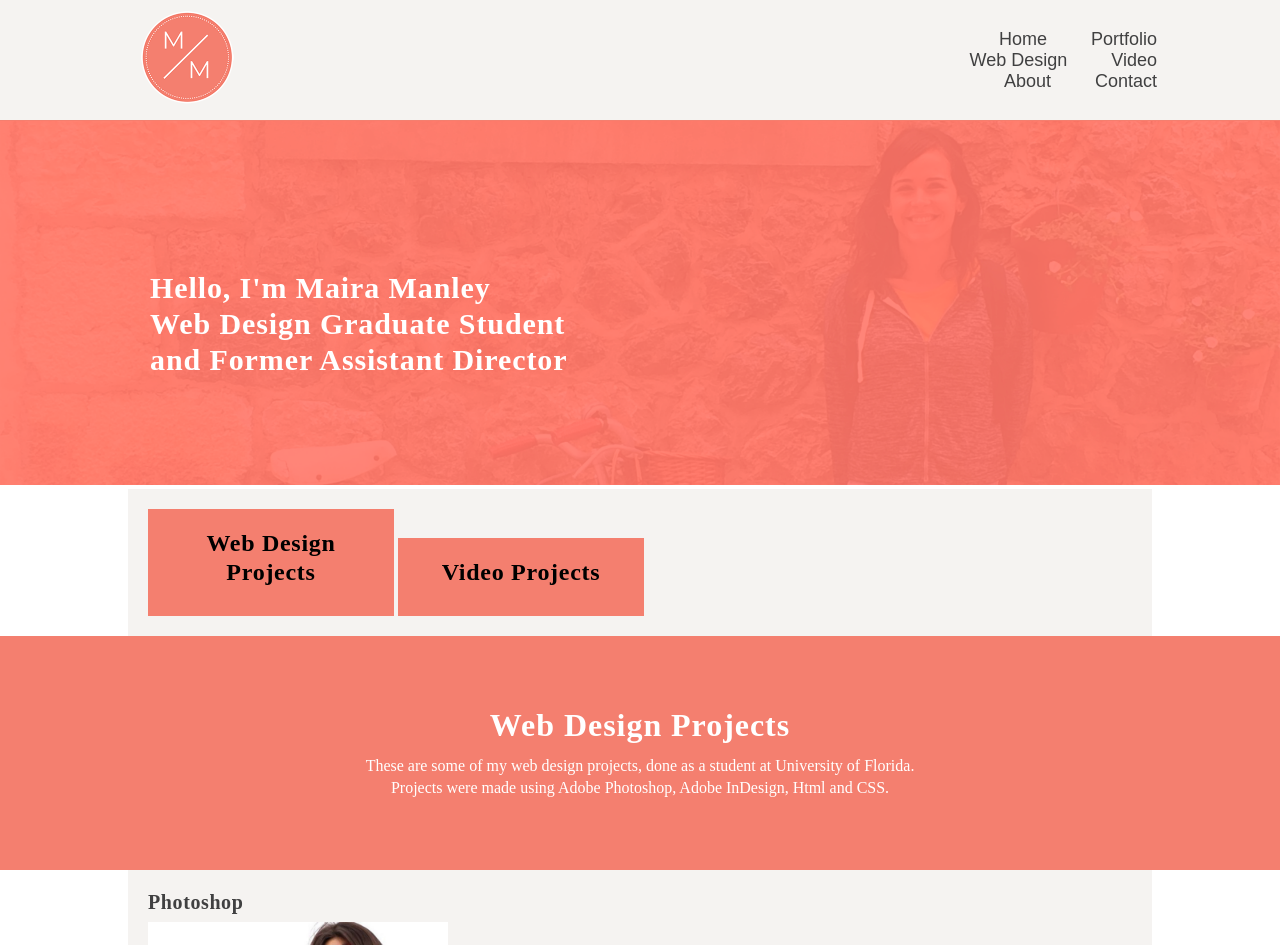
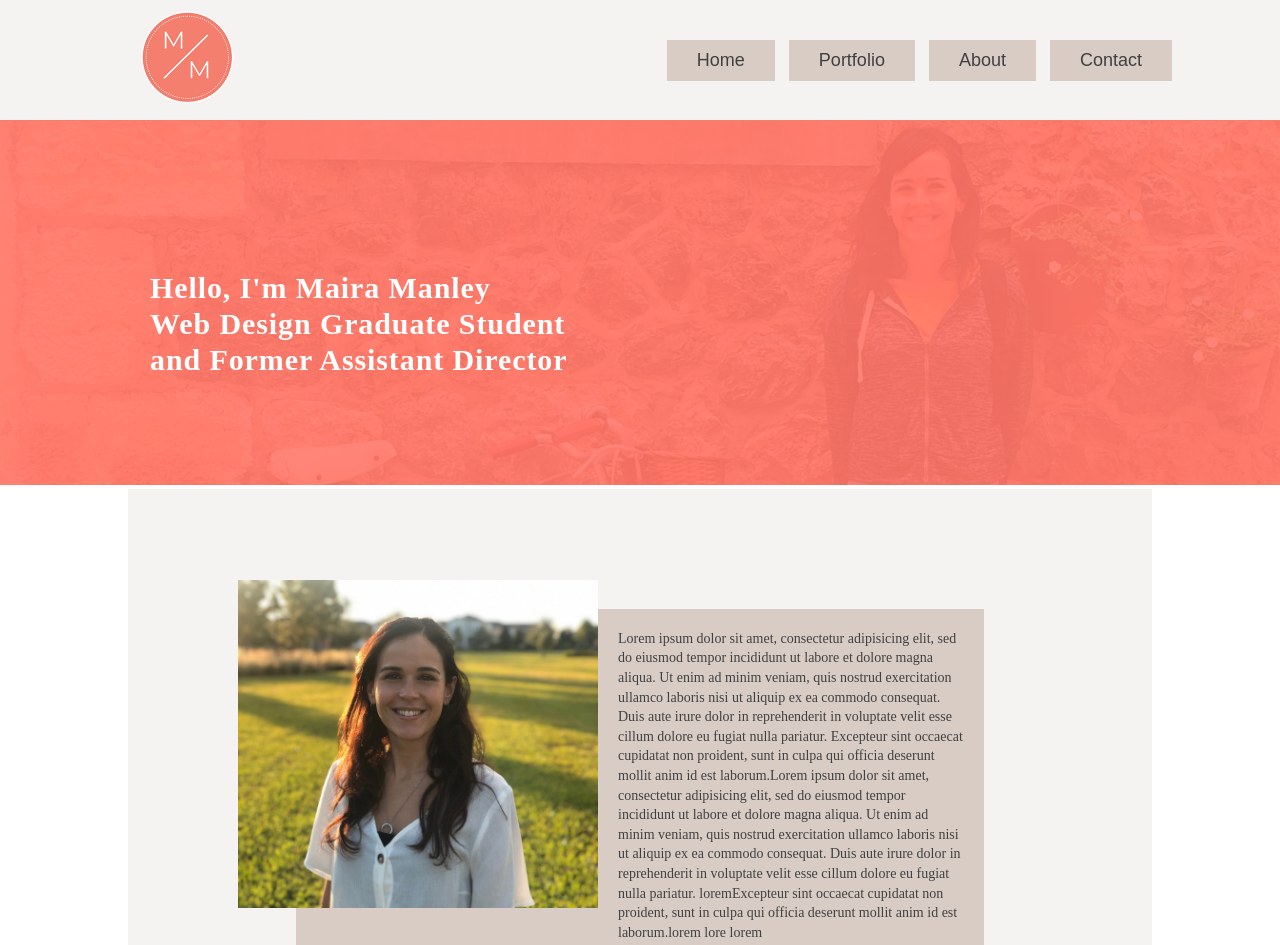
Before and after one commit to mlmanley/p3-lememanley-maira, a plain HTML site: page index.html in a window 1280 px wide. Shown: the top 945 px of the page. Drawn offline with nearby package versions, Linux system fonts and the light colour scheme; a web font is replaced by a local one.

Commit message:
added dropdown menu and chnaged about order

```diff
--- a/css/style.css
+++ b/css/style.css
@@ -55,15 +55,23 @@ nav {
     box-sizing: border-box;
 }
 
+header nav li {
+    background: #d9ccc4;
+    padding: 10px;
+    margin: 5px;
+}
+
 nav ul li a {
   text-decoration: none;
   font: 18px "montserrat", sans-serif;
   color: #404041;
   padding: 20px;
+  transition: 0.3s;
 }
 
 nav ul li a:hover {
   color: #f47f6f;
+  transition: 0.3s;
 }
 
 .logo-container,
@@ -72,6 +80,22 @@ nav li  {
     display: inline-block;
     vertical-align: middle;
     text-align:right;
+}
+
+.sub-menu {
+    display: none;
+}
+
+nav>ul>li {
+  position: relative;
+}
+
+.menu-item:hover .sub-menu {
+    display: block;
+    position: absolute;
+    top: 50px;
+    background: #3c3c3c;
+    width: 100%;
 }
 
 .logo-container {
--- a/index.html
+++ b/index.html
@@ -30,14 +30,14 @@
 
       <nav>
         <ul>
-          <li><a href="#home">Home</a></li>
-          <li><a href="#portfolio">Portfolio</a></li>
-            <ul>
-              <li><a href="#webdesign">Web Design</a></li>
-              <li><a href="#video">Video</a></li>
+          <li class="menu-item"><a href="#home">Home</a></li>
+          <li class="menu-item"><a href="#portfolio">Portfolio</a></li>
+            <ul class="sub-menu">
+              <li class="menu-item"><a href="#webdesign">Web Design</a></li>
+              <li class="menu-item"><a href="#video">Video</a></li>
             </ul>
-          <li><a href="#about">About</a></li>
-          <li><a href="#contact">Contact</a></li>
+          <li class="menu-item"><a href="#about">About</a></li>
+          <li class="menu-item"><a href="#contact">Contact</a></li>
         </ul>
       </nav>
 
@@ -50,19 +50,42 @@
         <h1 class="hello"> Hello, I'm Maira Manley<br />Web Design Graduate Student<br />and Former Assistant Director</h1>
       </section>
 
-      <section class="container top-home">
-        <div class="webdesign-box">
-          <h1>Web Design Projects</h1>
+      <section class="container about-me" id="about">
+        <div class="profile">
+          <img src="images/profile.jpg" alt="About Photo" title="About Photo" width="360">
+        </div>
+        <div class="about-text">
+          <p>Lorem ipsum dolor sit amet, consectetur adipisicing elit, sed do eiusmod tempor incididunt ut labore et dolore magna aliqua. Ut enim ad minim veniam, quis nostrud exercitation ullamco laboris nisi ut aliquip ex ea commodo consequat. Duis aute irure dolor in reprehenderit in voluptate velit esse cillum dolore eu fugiat nulla pariatur. Excepteur sint occaecat cupidatat non proident, sunt in culpa qui officia deserunt mollit anim id est laborum.Lorem ipsum dolor sit amet, consectetur adipisicing elit, sed do eiusmod tempor incididunt ut labore et dolore magna aliqua. Ut enim ad minim veniam, quis nostrud exercitation ullamco laboris nisi ut aliquip ex ea commodo consequat. Duis aute irure dolor in reprehenderit in voluptate velit esse cillum dolore eu fugiat nulla pariatur. loremExcepteur sint occaecat cupidatat non proident, sunt in culpa qui officia deserunt mollit anim id est laborum.lorem lore lorem</p>
+          <p>Lorem ipsum dolor sit amet, consectetur adipisicing elit, sed do eiusmod tempor incididunt ut labore et dolore magna aliqua. Ut enim ad minim veniam, quis nostrud exercitation ullamco laboris nisi ut aliquip ex ea commodo consequat. Duis aute irure dolor in reprehenderit in voluptate velit esse cillum dolore eu fugiat nulla pariatur. Excepteur sint occaecat cupidatat non proident, sunt in culpa qui officia deserunt mollit anim id est laborum.Lorem ipsum dolor sit amet, consectetur adipisicing elit, sed do eiusmod tempor incididunt ut labore et dolore magna aliqua. Ut enim ad minim veniam, quis nostrud exercitation ullamco laboris nisi ut aliquip ex ea commodo consequat. Duis aute irure dolor in reprehenderit in voluptate velit esse cillum dolore eu fugiat nulla pariatur. Excepteur sint occaecat cupidatat non proident, sunt in culpa qui officia deserunt mollit anim id est laborum.</p>
         </div>
 
-        <div class="video-box">
-          <h1>Video Projects</h1>
+        <div class="skills">
+          <h2>Skills</h2>
+          <table>
+            <tr>
+              <td>Adobe Photoshop</td>
+              <td>Microsoft Office</td>
+              <td>English</td>
+            </tr>
+
+            <tr>
+              <td>Adobe Indesign</td>
+              <td>Keynote</td>
+              <td>Portuguese</td>
+            </tr>
+
+            <tr>
+              <td>Html & CSS</td>
+              <td>Final Cut</td>
+              <td>Spanish</td>
+            </tr>
+          </table>
         </div>
 
       </section>
 
-      <div class="headings" id="webdesign">
-        <h1>Web Design Projects</h1>
+      <div class="headings" id="portfolio">
+        <h1 id="webdesign">Web Design Projects</h1>
         <p>These are some of my web design projects, done as a student at University of Florida. Projects were made using Adobe Photoshop, Adobe InDesign, Html and CSS.</p>
       </div>
 
@@ -106,44 +129,12 @@
 
       </section>
 
+      <!--
       <div class="headings" id="about">
         <h1>About Me</h1>
         <p>Learn a bit more about my past experiences and skills. </p>
       </div>
-
-      <section class="container about-me">
-        <div class="profile">
-          <img src="images/profile.jpg" alt="About Photo" title="About Photo" width="360">
-        </div>
-        <div class="about-text">
-          <p>Lorem ipsum dolor sit amet, consectetur adipisicing elit, sed do eiusmod tempor incididunt ut labore et dolore magna aliqua. Ut enim ad minim veniam, quis nostrud exercitation ullamco laboris nisi ut aliquip ex ea commodo consequat. Duis aute irure dolor in reprehenderit in voluptate velit esse cillum dolore eu fugiat nulla pariatur. Excepteur sint occaecat cupidatat non proident, sunt in culpa qui officia deserunt mollit anim id est laborum.Lorem ipsum dolor sit amet, consectetur adipisicing elit, sed do eiusmod tempor incididunt ut labore et dolore magna aliqua. Ut enim ad minim veniam, quis nostrud exercitation ullamco laboris nisi ut aliquip ex ea commodo consequat. Duis aute irure dolor in reprehenderit in voluptate velit esse cillum dolore eu fugiat nulla pariatur. loremExcepteur sint occaecat cupidatat non proident, sunt in culpa qui officia deserunt mollit anim id est laborum.lorem lore lorem</p>
-          <p>Lorem ipsum dolor sit amet, consectetur adipisicing elit, sed do eiusmod tempor incididunt ut labore et dolore magna aliqua. Ut enim ad minim veniam, quis nostrud exercitation ullamco laboris nisi ut aliquip ex ea commodo consequat. Duis aute irure dolor in reprehenderit in voluptate velit esse cillum dolore eu fugiat nulla pariatur. Excepteur sint occaecat cupidatat non proident, sunt in culpa qui officia deserunt mollit anim id est laborum.Lorem ipsum dolor sit amet, consectetur adipisicing elit, sed do eiusmod tempor incididunt ut labore et dolore magna aliqua. Ut enim ad minim veniam, quis nostrud exercitation ullamco laboris nisi ut aliquip ex ea commodo consequat. Duis aute irure dolor in reprehenderit in voluptate velit esse cillum dolore eu fugiat nulla pariatur. Excepteur sint occaecat cupidatat non proident, sunt in culpa qui officia deserunt mollit anim id est laborum.</p>
-        </div>
-
-        <div class="skills">
-          <h2>Skills</h2>
-          <table>
-            <tr>
-              <td>Adobe Photoshop</td>
-              <td>Microsoft Office</td>
-              <td>English</td>
-            </tr>
-
-            <tr>
-              <td>Adobe Indesign</td>
-              <td>Keynote</td>
-              <td>Portuguese</td>
-            </tr>
-
-            <tr>
-              <td>Html & CSS</td>
-              <td>Final Cut</td>
-              <td>Spanish</td>
-            </tr>
-          </table>
-        </div>
-
-      </section>
+      -->
 
       <div class="headings" id="contact">
         <h1>Contact me</h1>
```
